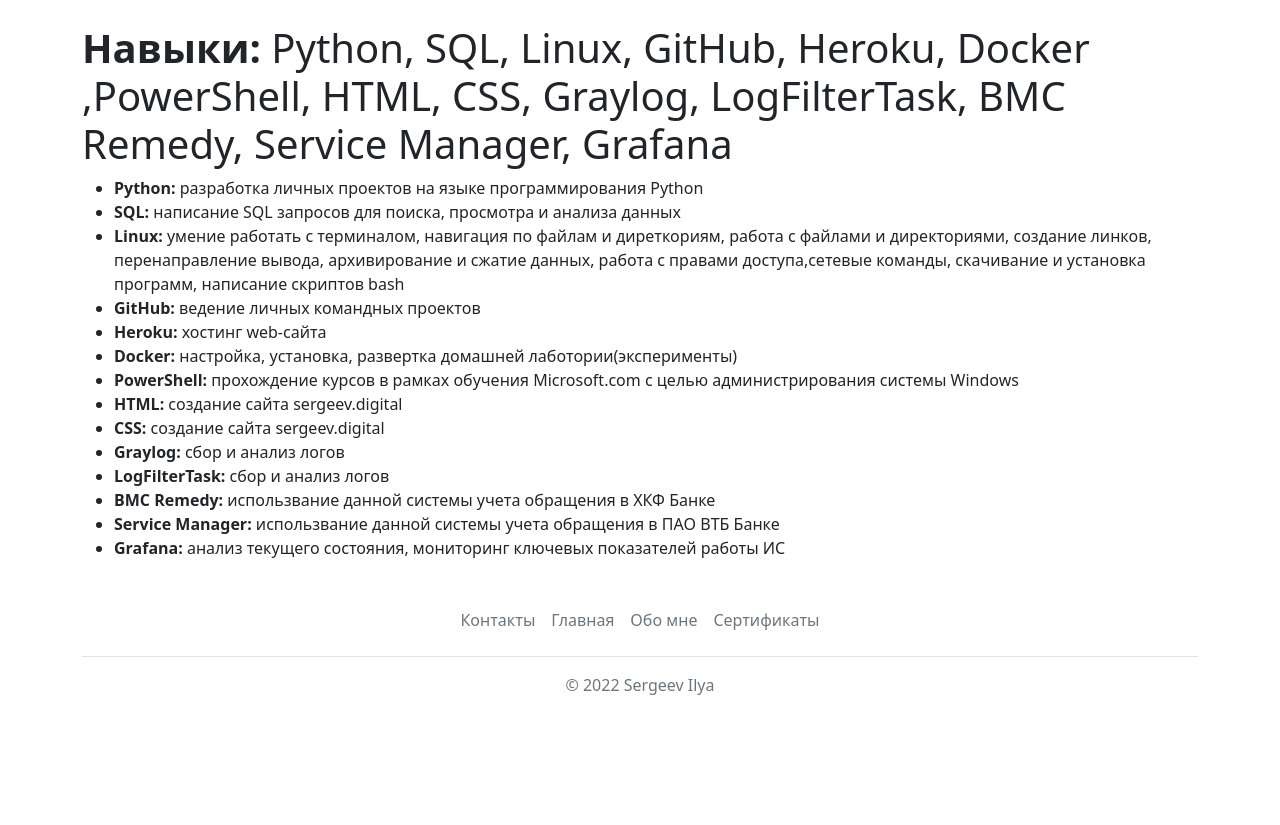
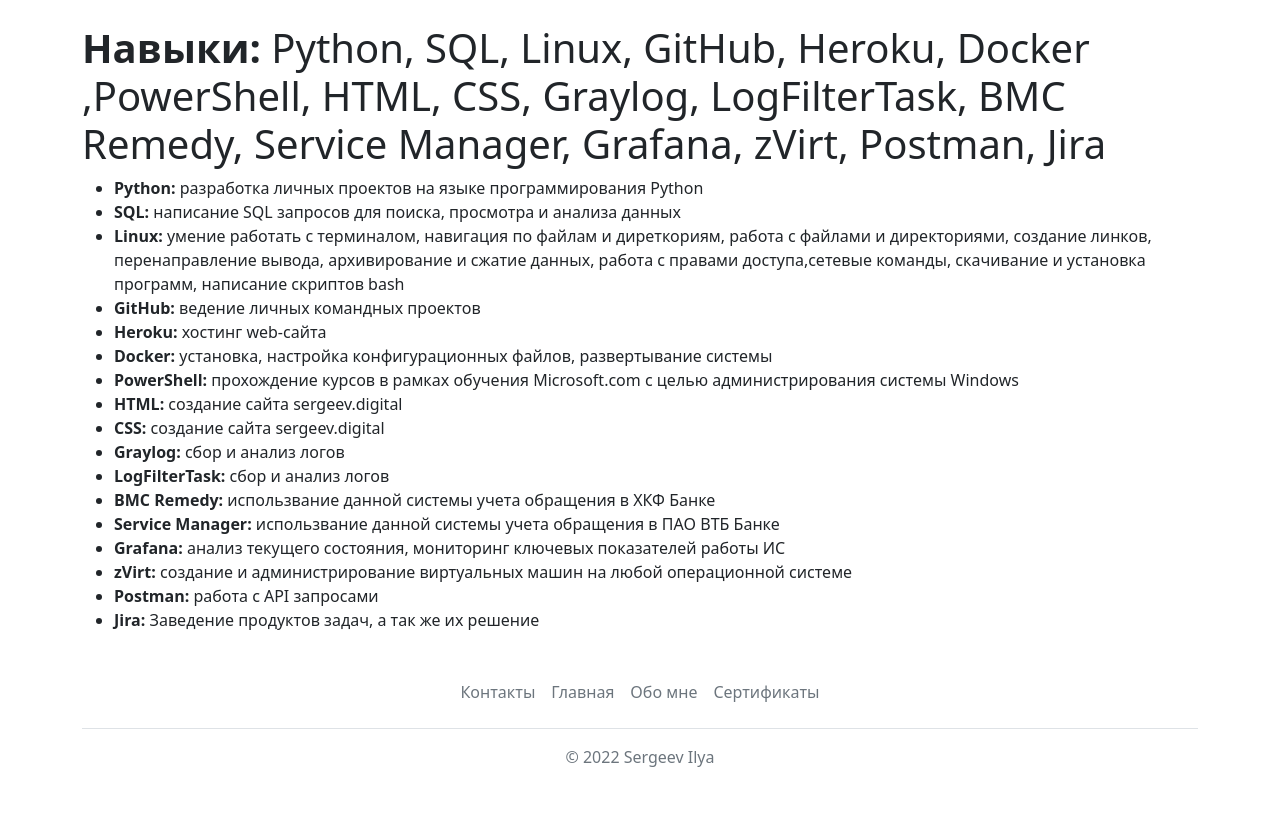
Before and after one commit to wesk777/CVweb-site, a Flask app: page /myskills in a window 1280 px wide. Shown: the part 73-898 px from the top of the page. Before the commit the page ends 768 px from the top, so only its background shows below. Run offline with Flask 2, Linux system fonts and the light colour scheme.

Commit message:
change CV and my skills

```diff
--- a/templates/myskills.html
+++ b/templates/myskills.html
@@ -9,7 +9,7 @@ myskills
 
 {% block body %}
 <div class="container">
-    <h1><strong>Навыки:</strong> Python, SQL, Linux, GitHub, Heroku, Docker ,PowerShell, HTML, CSS, Graylog, LogFilterTask, BMC Remedy, Service Manager, Grafana</h1>
+    <h1><strong>Навыки:</strong> Python, SQL, Linux, GitHub, Heroku, Docker ,PowerShell, HTML, CSS, Graylog, LogFilterTask, BMC Remedy, Service Manager, Grafana, zVirt, Postman, Jira</h1>
 <ul>
     <li><strong>Python:</strong> разработка личных проектов на языке программирования Python</li>
     <li><strong>SQL:</strong> написание SQL запросов для поиска, просмотра и анализа данных</li>
@@ -18,7 +18,7 @@ myskills
         скачивание и установка программ, написание скриптов bash</li>
     <li><strong>GitHub:</strong> ведение личных командных проектов</li>
     <li><strong>Heroku:</strong> хостинг web-сайта</li>
-    <li><strong>Docker:</strong> настройка, установка, развертка домашней лаботории(эксперименты)</li>
+    <li><strong>Docker:</strong> установка, настройка конфигурационных файлов, развертывание системы</li>
     <li><strong>PowerShell:</strong> прохождение курсов в рамках обучения Microsoft.com с целью администрирования системы Windows</li>
     <li><strong>HTML:</strong> создание сайта sergeev.digital</li>
     <li><strong>CSS:</strong> создание сайта sergeev.digital</li>
@@ -27,6 +27,9 @@ myskills
     <li><strong>BMC Remedy:</strong> использвание данной системы учета обращения в ХКФ Банке</li>
     <li><strong>Service Manager:</strong> использвание данной системы учета обращения в ПАО ВТБ Банке</li>
     <li><strong>Grafana:</strong> анализ текущего состояния, мониторинг ключевых показателей работы ИС </li>
+    <li><strong>zVirt:</strong> создание и администрирование виртуальных машин на любой операционной системе </li>
+    <li><strong>Postman:</strong> работа с API запросами </li>
+    <li><strong>Jira:</strong> Заведение продуктов задач, а так же их решение </li>
 
 
 </ul>
```
Also changed, not shown: templates/CV.html (+6 -1 lines).
